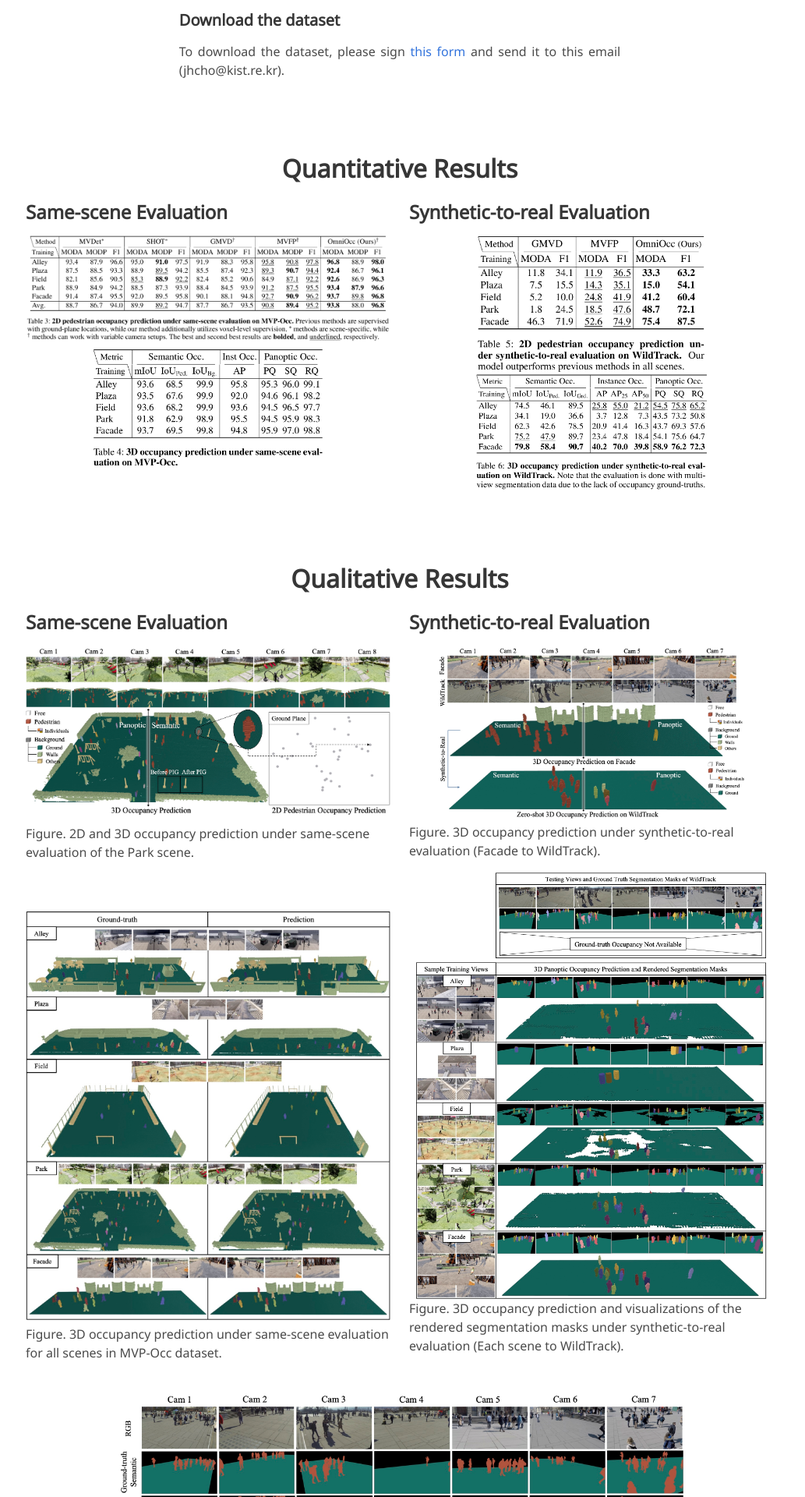
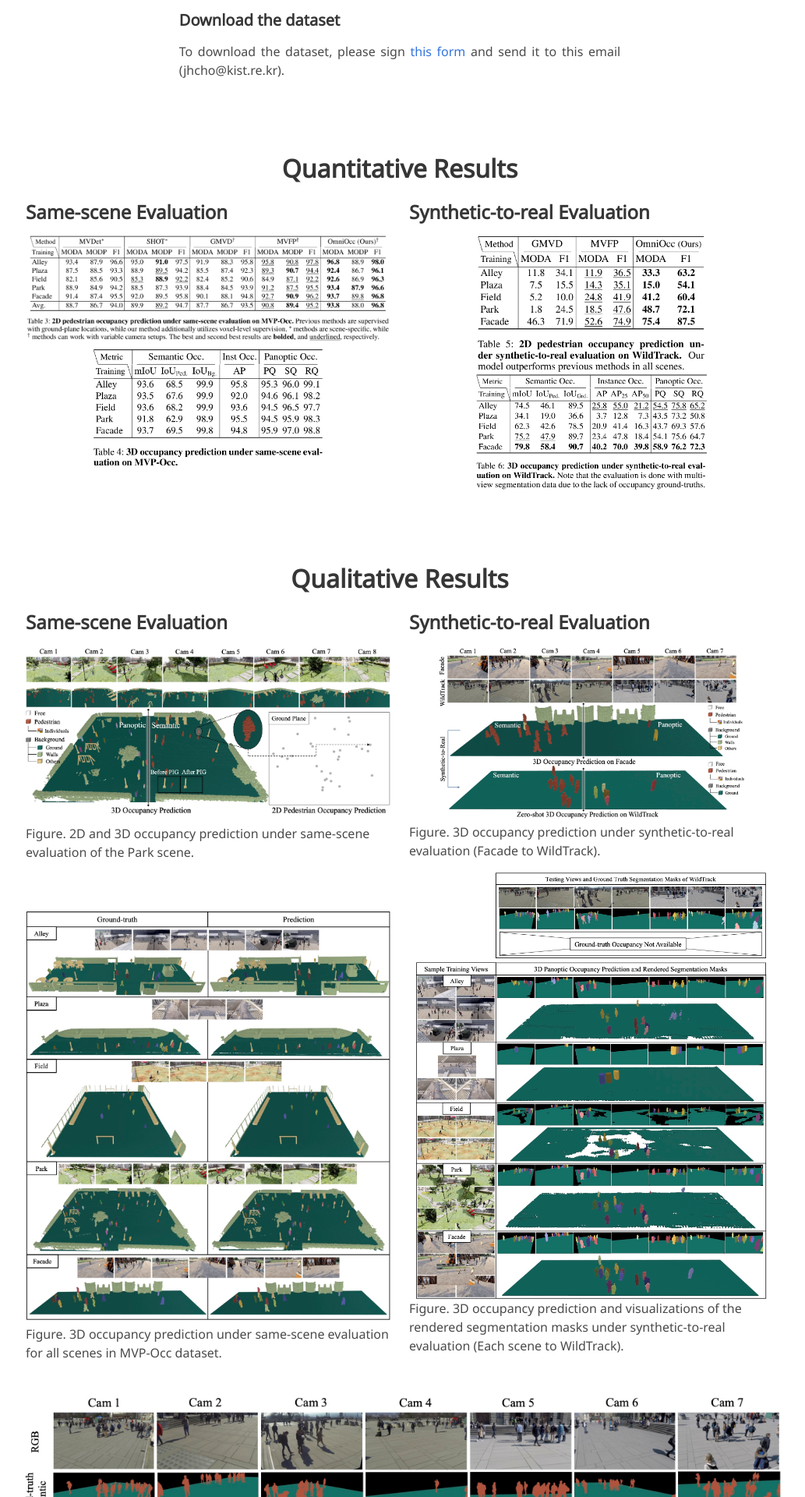
Before and after one commit to sithu31296/sithu31296.github.io, a Jekyll site: the page mvpocc/index.html, which Jekyll copies as it is, in a window 1280 px wide. Shown: the part 4480-6400 px from the top of the page at 78% size, without its empty margins (127-1160 px from the left). Built offline with Jekyll 4.4.1, drawn with Linux system fonts in a browser that asks for light colours; nearby versions of some CDN libraries; some web fonts are replaced; library files that are not in the unit come from our copies; a style sheet for code colours, icons or effects is not loaded.

Commit message:
update mvpocc

```diff
--- a/mvpocc/index.html
+++ b/mvpocc/index.html
@@ -405,9 +405,9 @@
     </div>
   </div>
   <div class="columns is-centered has-text-centered">
-    <div class="column is-three-fifths">
+    <div class="column is-four-fifths">
       <img src="./static/images/render_comp.jpg", alt="model", style="width:auto;">
-      <div class="content has-text-justified">
+      <div class="content center">
         <p>
           Figure. Comparison between ground-truth and rendered segmentation masks for the WildTrack scene.
         </p>
```
